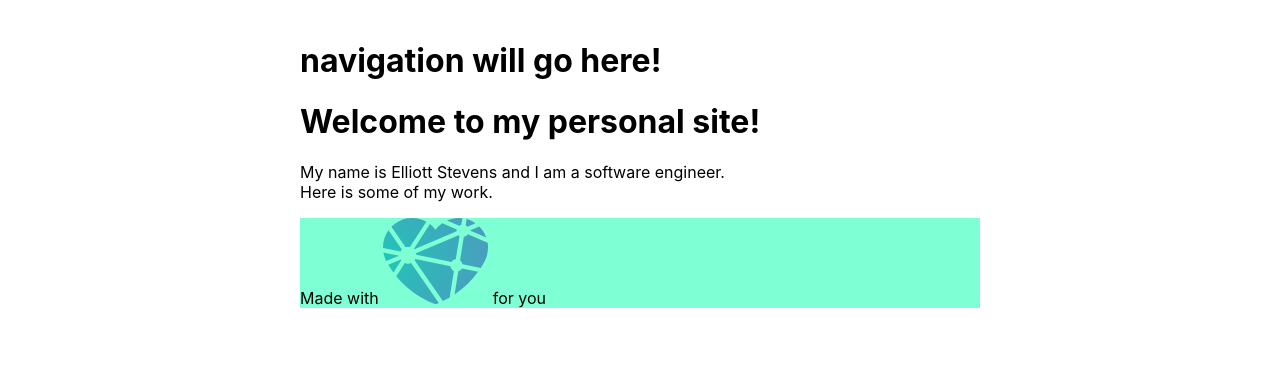
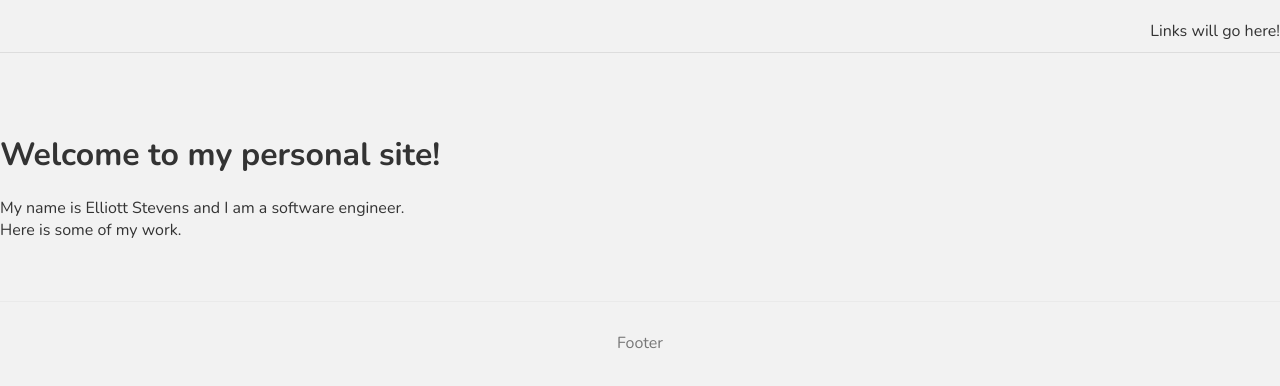
Before and after one commit to Stevens-97/portfolio-site, a Next.js app: page / in a window 1280 px wide. Shown: the top 386 px of the page. Built offline with nearby package versions, Linux system fonts and the light colour scheme.

Commit message:
Added initial styling

```diff
--- a/components/Footer/Footer.module.scss
+++ b/components/Footer/Footer.module.scss
@@ -1,3 +1,2 @@
 .footer {
-  background-color: aquamarine;
 }
--- a/components/Footer/index.tsx
+++ b/components/Footer/index.tsx
@@ -3,11 +3,7 @@ import css from "./Footer.module.scss";
 export default function Footer() {
   return (
     <>
-      <footer className={css.footer}>
-        Made with{" "}
-        <img src="/netliheart.svg" alt="Netlify Logo" className={"logo"} /> for
-        you
-      </footer>
+      <footer className={css.footer}>Footer</footer>
     </>
   );
 }
--- a/components/Layout/index.js
+++ b/components/Layout/index.js
@@ -1,8 +1,10 @@
+import NavBar from "../NavBar";
+
 export default function Layout({ children }) {
   return (
-    <div>
-      <div className="container">
-        <h1>navigation will go here!</h1>
+    <div className="content">
+      <div>
+        <NavBar />
       </div>
       <div>{children}</div>
     </div>
--- /dev/null
+++ b/components/NavBar/NavBar.module.scss
@@ -0,0 +1,8 @@
+.navBar {
+  margin: 10px auto 80px;
+  padding: 10px 0;
+  display: flex;
+  justify-content: flex-end;
+  align-items: flex-end;
+  border-bottom: 1px solid #ddd;
+}
--- /dev/null
+++ b/components/NavBar/index.js
@@ -0,0 +1,4 @@
+import css from "./NavBar.module.scss";
+export default function NavBar() {
+  return <nav className={css.navBar}>Links will go here!</nav>;
+}
--- a/pages/_app.js
+++ b/pages/_app.js
@@ -1,4 +1,4 @@
-import "../styles/style.scss";
+import "../styles/global.scss";
 import Layout from "../components/Layout";
 function Application({ Component, pageProps }) {
   return (
--- a/pages/index.tsx
+++ b/pages/index.tsx
@@ -1,15 +1,14 @@
 import Head from "next/head";
 import Header from "../components/Header";
 import Footer from "../components/Footer";
-
+import css from "../styles/home.module.scss";
 export default function Home() {
   return (
-    <div>
+    <div className={css.container}>
       <Head>
-        <title>Next.js Starter!</title>
+        <title>ES personal site</title>
         <link rel="icon" href="/favicon.ico" />
       </Head>
-
       <main>
         <Header title="Welcome to my personal site!" />
         <p className="description">
--- /dev/null
+++ b/styles/global.scss
@@ -0,0 +1,31 @@
+html,
+body {
+  padding: 0;
+  margin: 0;
+  height: 100%;
+  width: 100%;
+}
+
+@import url("https://fonts.googleapis.com/css2?family=Nunito:wght@300;400;600;700&display=swap");
+
+body {
+  background: #f2f2f2;
+  color: #333;
+  font-family: "Nunito";
+}
+a {
+  color: #333;
+  text-decoration: none;
+}
+.content {
+  margin: 0 auto;
+}
+
+footer {
+  display: block;
+  text-align: center;
+  padding: 30px 0;
+  margin-top: 60px;
+  color: #777;
+  border-top: 1px solid #eaeaea;
+}
--- /dev/null
+++ b/styles/home.module.scss
@@ -0,0 +1,4 @@
+.container {
+  max-width: 80rem;
+  margin: 0 auto;
+}
--- a/styles/style.scss
+++ /dev/null
@@ -1,7 +0,0 @@
-body {
-  font-family: "SF Pro Text", "SF Pro Icons", "Helvetica Neue", "Helvetica",
-    "Arial", sans-serif;
-  padding: 20px 20px 60px;
-  max-width: 680px;
-  margin: 0 auto;
-}
```
Also changed, not shown: tsconfig.json (+7 -1 lines).
